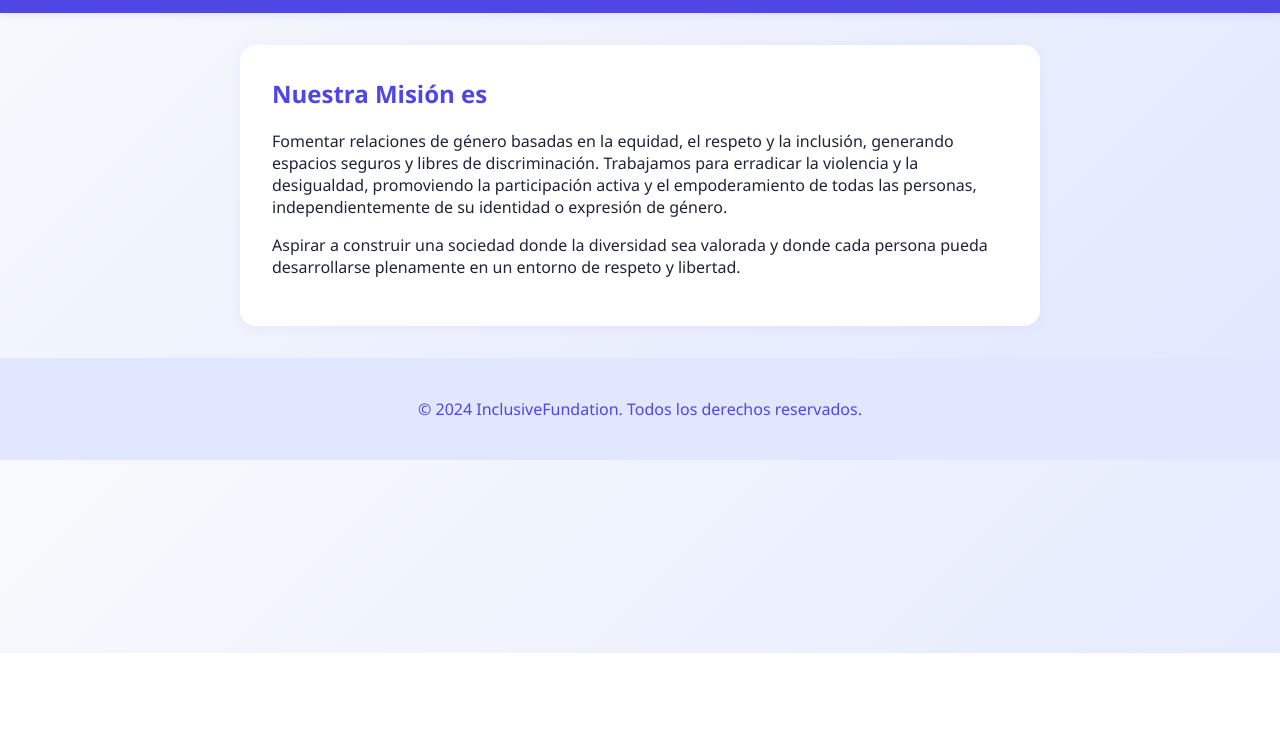
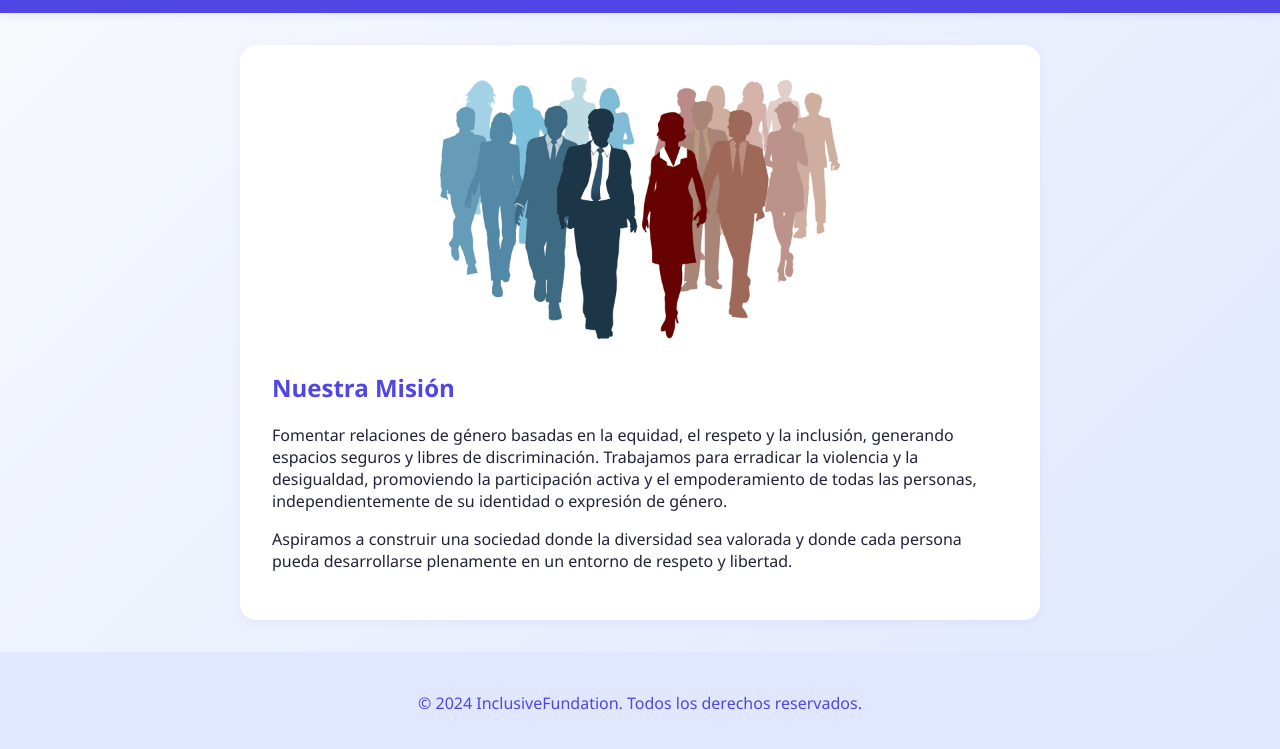
Before and after one commit to martiurpinas/inclusivefundation, a plain HTML site: page es/mission.html in a window 1280 px wide. Shown: the part 147-896 px from the top of the page. Before the commit the page ends 800 px from the top, so only its background shows below. Drawn offline with Linux system fonts and the light colour scheme.

Commit message:
Update mission.html

```diff
--- a/es/mission.html
+++ b/es/mission.html
@@ -30,12 +30,13 @@
     </header>
     <main>
         <section class="section">
-            <h2>Nuestra Misión es</h2>
+            <img src="../Imagenes/equidad_genero.jpg" alt="Personas diversas" style="display:block;margin:0 auto 2rem auto;max-width:400px;width:100%;height:auto;">
+            <h2>Nuestra Misión</h2>
             <p>
                 Fomentar relaciones de género basadas en la equidad, el respeto y la inclusión, generando espacios seguros y libres de discriminación. Trabajamos para erradicar la violencia y la desigualdad, promoviendo la participación activa y el empoderamiento de todas las personas, independientemente de su identidad o expresión de género.
             </p>
             <p>
-                Aspirar a construir una sociedad donde la diversidad sea valorada y donde cada persona pueda desarrollarse plenamente en un entorno de respeto y libertad.
+                Aspiramos a construir una sociedad donde la diversidad sea valorada y donde cada persona pueda desarrollarse plenamente en un entorno de respeto y libertad.
             </p>
         </section>
     </main>
```
